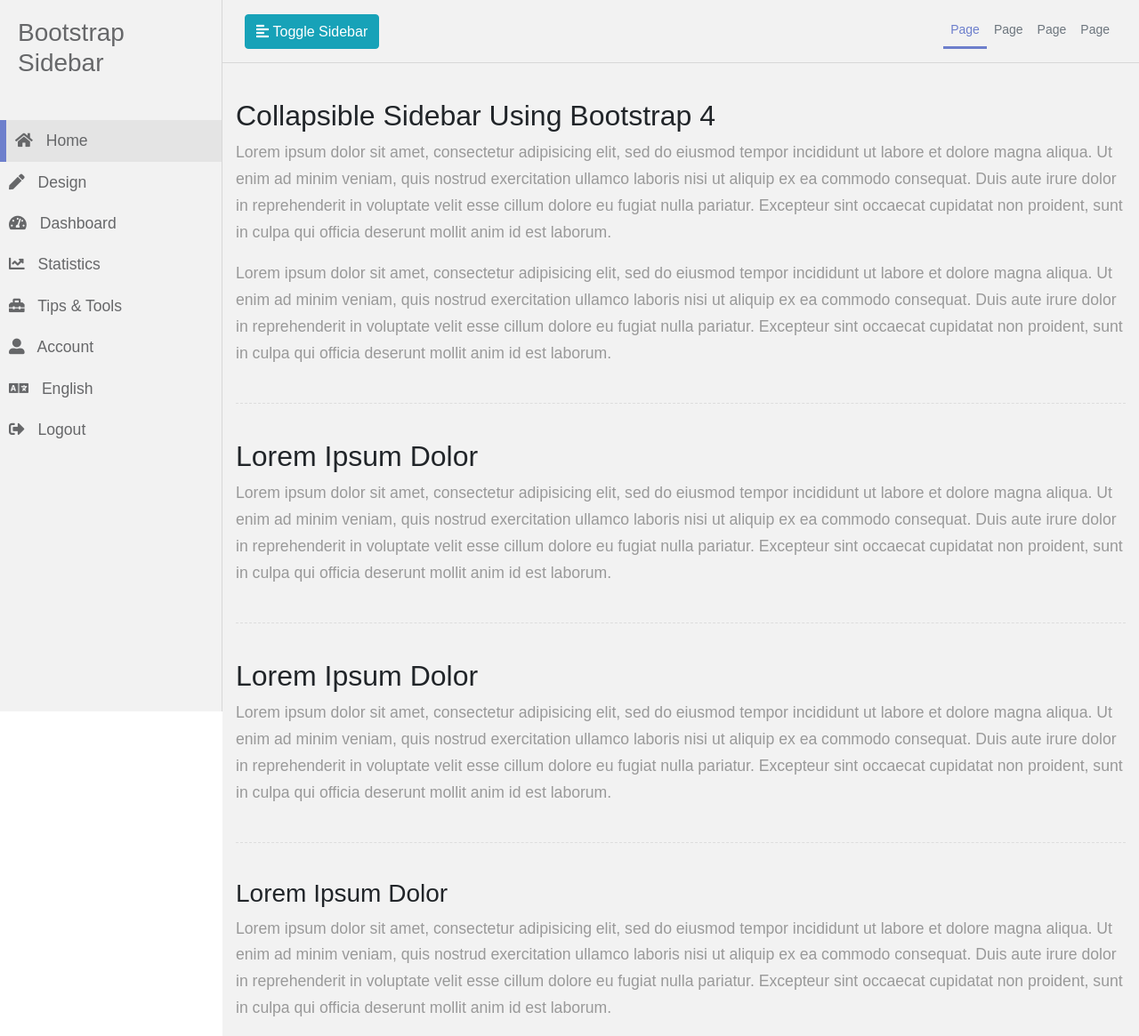
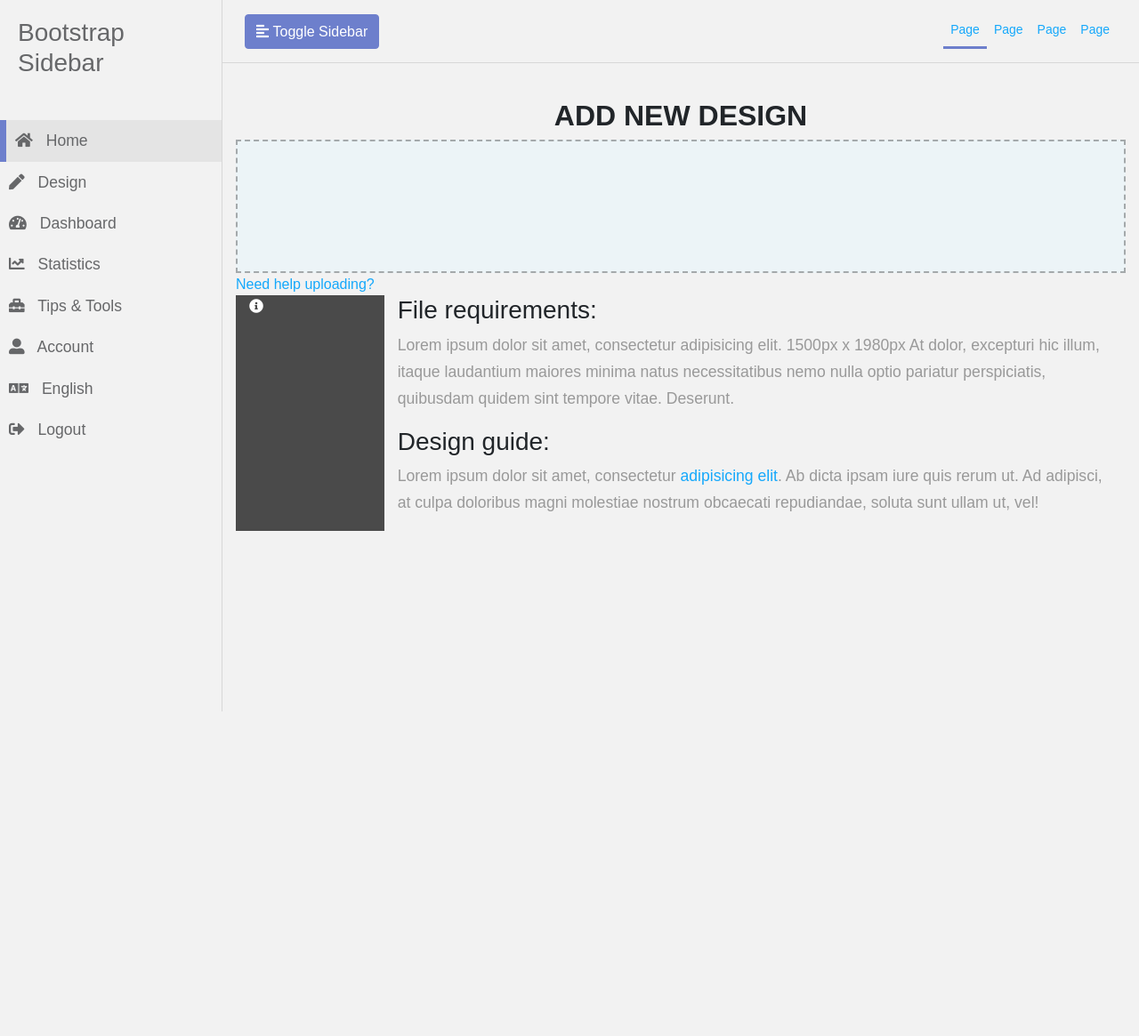
Before and after one commit to gambitok/merch_shop, a PHP site: page /index.html in a window 1280 px wide. Shown: the whole page at 89% size. After the commit the page ends 800 px from the top, so only its background shows below. Run offline with PHP 8.4, Linux system fonts and the light colour scheme; style sheets or scripts are compiled from the project's sources; some libraries are stand-ins or nearby versions; some web fonts are replaced.

Commit message:
start `Room` form - main part

```diff
--- a/css/room.css
+++ b/css/room.css
@@ -11,6 +11,10 @@ a:focus {
   color: inherit;
   text-decoration: none;
   transition: all 0.3s; }
+
+.btn-info {
+  background: #6d7fcc;
+  border-color: #6d7fcc; }
 
 .navbar {
   padding: 15px 10px;
@@ -35,8 +39,7 @@ a:focus {
   border-bottom: 1px dashed #ddd;
   margin: 40px 0; }
 
-i,
-span {
+i, span {
   display: inline-block; }
 
 /* ---------------------------------------------------
@@ -173,10 +176,32 @@ a.article:hover {
   top: 0;
   right: 0; }
 
+#content h2 {
+  text-transform: uppercase;
+  text-align: center;
+  font-weight: bold; }
+
+#content a {
+  color: #15a8fb;
+  text-align: center; }
+
+#content .dropzone {
+  border: 2px dashed rgba(0, 0, 0, 0.3);
+  background: #ecf4f7; }
+
+#content .dropzone__info {
+  padding: 0 15px; }
+  #content .dropzone__info i {
+    color: #fff; }
+  #content .dropzone__info .col-2 {
+    background: #4a4a4a; }
+
 /* ---------------------------------------------------
     MEDIAQUERIES
 ----------------------------------------------------- */
 @media (max-width: 768px) {
+  #content {
+    width: 100%; }
   #sidebar {
     min-width: 80px;
     max-width: 80px;
--- a/css/room.scss
+++ b/css/room.scss
@@ -13,6 +13,11 @@ a:focus {
   color: inherit;
   text-decoration: none;
   transition: all 0.3s;
+}
+
+.btn-info {
+  background: #6d7fcc;
+  border-color: #6d7fcc;
 }
 
 .navbar {
@@ -42,8 +47,7 @@ a:focus {
   margin: 40px 0;
 }
 
-i,
-span {
+i, span {
   display: inline-block;
 }
 
@@ -209,11 +213,41 @@ a.article:hover {
   right: 0;
 }
 
+#content {
+  h2 {
+    text-transform: uppercase;
+    text-align: center;
+    font-weight: bold;
+  }
+  a {
+    color:#15a8fb;
+    text-align: center;
+  }
+  .dropzone {
+    border: 2px dashed rgba(0,0,0,0.3);
+    background: #ecf4f7;
+  }
+  .dropzone__info {
+    padding: 0 15px;
+    i {
+      color: #fff;
+    }
+    .col-2 {
+      background: #4a4a4a;
+    }
+  }
+}
+
+
+
 /* ---------------------------------------------------
     MEDIAQUERIES
 ----------------------------------------------------- */
 
 @media (max-width: 768px) {
+  #content{
+    width: 100%;
+  }
   #sidebar {
     min-width: 80px;
     max-width: 80px;
--- a/css/style.scss
+++ b/css/style.scss
@@ -26,6 +26,8 @@ main {
 
 .required {color: red; font-size: 12px;}
 
+.pad15c {padding: 0 15px}
+
 ///////////////////
 
 .owl-prev {
@@ -34,8 +36,8 @@ main {
   position: absolute;
   top: 40%;
   margin-left: -20px;
-  display: block!IMPORTANT;
-  border:0px solid black;
+  display: block !important;
+  border:0 solid black;
 }
 
 .owl-next {
@@ -45,12 +47,14 @@ main {
   top: 40%;
   right: -25px;
   display: block!IMPORTANT;
-  border:0px solid black;
+  border:0 solid black;
 }
-.owl-prev i, .owl-next i {transform : scale(1,6); color: #ccc;}
+.owl-prev i, .owl-next i {
+  transform : scale(1,6);
+  color: #ccc;
+}
 
 /////////////////
-
 
 .login {
   background: #f2f2f6;
--- a/tpl/room.html
+++ b/tpl/room.html
@@ -1,7 +1,7 @@
-
+<link rel="stylesheet" href="../plugins/dropzone/dropzone.min.css">
+<script src="../plugins/dropzone/dropzone.min.js"></script>
 
 <div class="wrapper">
-    <!-- Sidebar  -->
     <nav id="sidebar">
         <div class="sidebar-header">
             <h3>Bootstrap Sidebar</h3>
@@ -18,12 +18,6 @@
                 <!--<ul class="collapse list-unstyled" id="homeSubmenu">-->
                     <!--<li>-->
                         <!--<a href="#">Home 1</a>-->
-                    <!--</li>-->
-                    <!--<li>-->
-                        <!--<a href="#">Home 2</a>-->
-                    <!--</li>-->
-                    <!--<li>-->
-                        <!--<a href="#">Home 3</a>-->
                     <!--</li>-->
                 <!--</ul>-->
             </li>
@@ -107,24 +101,18 @@
         </nav>
 
         <div class="container">
-            <h2>Collapsible Sidebar Using Bootstrap 4</h2>
-            <p>Lorem ipsum dolor sit amet, consectetur adipisicing elit, sed do eiusmod tempor incididunt ut labore et dolore magna aliqua. Ut enim ad minim veniam, quis nostrud exercitation ullamco laboris nisi ut aliquip ex ea commodo consequat. Duis aute irure dolor in reprehenderit in voluptate velit esse cillum dolore eu fugiat nulla pariatur. Excepteur sint occaecat cupidatat non proident, sunt in culpa qui officia deserunt mollit anim id est laborum.</p>
-            <p>Lorem ipsum dolor sit amet, consectetur adipisicing elit, sed do eiusmod tempor incididunt ut labore et dolore magna aliqua. Ut enim ad minim veniam, quis nostrud exercitation ullamco laboris nisi ut aliquip ex ea commodo consequat. Duis aute irure dolor in reprehenderit in voluptate velit esse cillum dolore eu fugiat nulla pariatur. Excepteur sint occaecat cupidatat non proident, sunt in culpa qui officia deserunt mollit anim id est laborum.</p>
-
-            <div class="line"></div>
-
-            <h2>Lorem Ipsum Dolor</h2>
-            <p>Lorem ipsum dolor sit amet, consectetur adipisicing elit, sed do eiusmod tempor incididunt ut labore et dolore magna aliqua. Ut enim ad minim veniam, quis nostrud exercitation ullamco laboris nisi ut aliquip ex ea commodo consequat. Duis aute irure dolor in reprehenderit in voluptate velit esse cillum dolore eu fugiat nulla pariatur. Excepteur sint occaecat cupidatat non proident, sunt in culpa qui officia deserunt mollit anim id est laborum.</p>
-
-            <div class="line"></div>
-
-            <h2>Lorem Ipsum Dolor</h2>
-            <p>Lorem ipsum dolor sit amet, consectetur adipisicing elit, sed do eiusmod tempor incididunt ut labore et dolore magna aliqua. Ut enim ad minim veniam, quis nostrud exercitation ullamco laboris nisi ut aliquip ex ea commodo consequat. Duis aute irure dolor in reprehenderit in voluptate velit esse cillum dolore eu fugiat nulla pariatur. Excepteur sint occaecat cupidatat non proident, sunt in culpa qui officia deserunt mollit anim id est laborum.</p>
-
-            <div class="line"></div>
-
-            <h3>Lorem Ipsum Dolor</h3>
-            <p>Lorem ipsum dolor sit amet, consectetur adipisicing elit, sed do eiusmod tempor incididunt ut labore et dolore magna aliqua. Ut enim ad minim veniam, quis nostrud exercitation ullamco laboris nisi ut aliquip ex ea commodo consequat. Duis aute irure dolor in reprehenderit in voluptate velit esse cillum dolore eu fugiat nulla pariatur. Excepteur sint occaecat cupidatat non proident, sunt in culpa qui officia deserunt mollit anim id est laborum.</p>
+            <h2>Add new design</h2>
+            <form action="../parser.php" class="dropzone"></form>
+            <a href="#">Need help uploading?</a>
+            <div class="row dropzone__info">
+                <div class="col-2">
+                    <i class="fas fa-info-circle"></i>
+                </div>
+                <div class="col-10">
+                    <h3>File requirements: </h3><p>Lorem ipsum dolor sit amet, consectetur adipisicing elit. <span>1500px x 1980px</span> At dolor, excepturi hic illum, itaque laudantium maiores minima natus necessitatibus nemo nulla optio pariatur perspiciatis, quibusdam quidem sint tempore vitae. Deserunt.</p>
+                    <h3>Design guide: </h3><p>Lorem ipsum dolor sit amet, consectetur <a href="#">adipisicing elit</a>. Ab dicta ipsam iure quis rerum ut. Ad adipisci, at culpa doloribus magni molestiae nostrum obcaecati repudiandae, soluta sunt ullam ut, vel!</p>
+                </div>
+            </div>
         </div>
     </div>
 </div>
```
